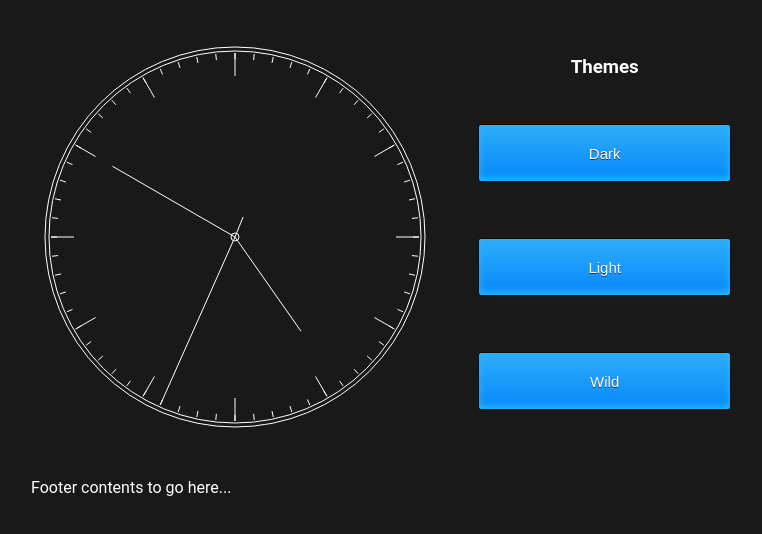
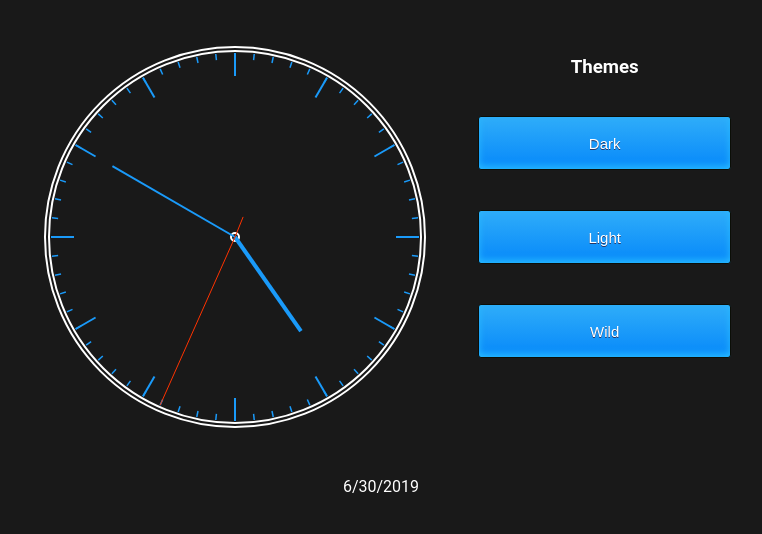
Before and after one commit to rustyabbott/clock, a plain HTML site: page index.html in a window 1280 px wide. Shown: the part 106-640 px from the top of the page, without its empty margins (259-1021 px from the left). Drawn offline with Linux system fonts and the light colour scheme.

Commit message:
Tweak Light & Dark themes, add date to footer

```diff
--- a/css/styles.css
+++ b/css/styles.css
@@ -46,23 +46,19 @@ canvas {
 }
 
 button {
-  width: 28%;
-  height: 48px;
+  width: 22%;
+  height: 44px;
   margin: 0 auto;
 }
 
 .dark {
-  -moz-box-shadow:inset 0px -3px 7px 0px #29bbff;
 	-webkit-box-shadow:inset 0px -3px 7px 0px #29bbff;
 	box-shadow:inset 0px -3px 7px 0px #29bbff;
 	background:-moz-linear-gradient(top, #2dabf9 5%, #0688fa 100%);
 	background:-webkit-linear-gradient(top, #2dabf9 5%, #0688fa 100%);
-	background:-o-linear-gradient(top, #2dabf9 5%, #0688fa 100%);
-	background:-ms-linear-gradient(top, #2dabf9 5%, #0688fa 100%);
 	background:linear-gradient(to bottom, #2dabf9 5%, #0688fa 100%);
-	filter:progid:DXImageTransform.Microsoft.gradient(startColorstr='#2dabf9', endColorstr='#0688fa',GradientType=0);
+
 	background-color:#2dabf9;
-	-moz-border-radius:3px;
 	-webkit-border-radius:3px;
 	border-radius:3px;
 	border:1px solid #0b0e07;
@@ -79,10 +75,7 @@ button {
 .dark:hover {
 	background:-moz-linear-gradient(top, #0688fa 5%, #2dabf9 100%);
 	background:-webkit-linear-gradient(top, #0688fa 5%, #2dabf9 100%);
-	background:-o-linear-gradient(top, #0688fa 5%, #2dabf9 100%);
-	background:-ms-linear-gradient(top, #0688fa 5%, #2dabf9 100%);
 	background:linear-gradient(to bottom, #0688fa 5%, #2dabf9 100%);
-	filter:progid:DXImageTransform.Microsoft.gradient(startColorstr='#0688fa', endColorstr='#2dabf9',GradientType=0);
 	background-color:#0688fa;
 }
 
@@ -92,17 +85,12 @@ button {
 }
 
 .light {
-	-moz-box-shadow:inset 0px 1px 0px 0px #ffffff;
 	-webkit-box-shadow:inset 0px 1px 0px 0px #ffffff;
 	box-shadow:inset 0px 1px 0px 0px #ffffff;
 	background:-moz-linear-gradient(top, #f9f9f9 5%, #e9e9e9 100%);
 	background:-webkit-linear-gradient(top, #f9f9f9 5%, #e9e9e9 100%);
-	background:-o-linear-gradient(top, #f9f9f9 5%, #e9e9e9 100%);
-	background:-ms-linear-gradient(top, #f9f9f9 5%, #e9e9e9 100%);
 	background:linear-gradient(to bottom, #f9f9f9 5%, #e9e9e9 100%);
-	filter:progid:DXImageTransform.Microsoft.gradient(startColorstr='#f9f9f9', endColorstr='#e9e9e9',GradientType=0);
 	background-color:#f9f9f9;
-	-moz-border-radius:6px;
 	-webkit-border-radius:6px;
 	border-radius:6px;
 	border:1px solid #dcdcdc;
@@ -116,23 +104,25 @@ button {
 	text-decoration:none;
 	text-shadow:0px 1px 0px #ffffff;
 }
+
 .light:hover {
 	background:-moz-linear-gradient(top, #e9e9e9 5%, #f9f9f9 100%);
 	background:-webkit-linear-gradient(top, #e9e9e9 5%, #f9f9f9 100%);
-	background:-o-linear-gradient(top, #e9e9e9 5%, #f9f9f9 100%);
-	background:-ms-linear-gradient(top, #e9e9e9 5%, #f9f9f9 100%);
 	background:linear-gradient(to bottom, #e9e9e9 5%, #f9f9f9 100%);
-	filter:progid:DXImageTransform.Microsoft.gradient(startColorstr='#e9e9e9', endColorstr='#f9f9f9',GradientType=0);
 	background-color:#e9e9e9;
 }
+
 .light:active {
 	position:relative;
 	top:1px;
 }
 
-
 footer {
   grid-area: footer;
+}
+
+#date {
+  text-align: center;
 }
 
 @media screen and (min-width: 640px) {
@@ -145,7 +135,7 @@ footer {
   button {
     display: block;
     width: 100%;
-    height: 58px;
-    margin: 28px 0;
+    height: 54px;
+    margin: 20px 0;
   }
 }
--- a/index.html
+++ b/index.html
@@ -25,7 +25,7 @@
         </button>
       </aside>
       <footer>
-        Footer contents to go here...
+        <div id="date"></div>
       </footer>
     </div>
     <script src="js/scripts.js"></script>
--- a/js/scripts.js
+++ b/js/scripts.js
@@ -5,20 +5,25 @@ let secondHandLength = canvas.width / 2 - 16;
 let toggleDark = true;
 let toggleLight = false;
 let toggleWild = false;
-
+let footerDate = new Date();
+let dd = footerDate.getDate();
+let mm = footerDate.getMonth() + 1;
+let yyyy = footerDate.getFullYear();
 
 // Paint canvas every second
 setInterval(paintCanvas, 1000);
 
+// Main canvas function
 function paintCanvas() {
   let date = new Date();
 
   // Clear the canvas
   ctx.clearRect(0, 0, canvas.width, canvas.height);
 
+  // Toggle clock styles based on theme
   if (toggleLight === true) {
     ctx.strokeStyle = '#000';
-  } else {
+  } else if (toggleDark === true){
     ctx.strokeStyle = '#fff';
   }
 
@@ -35,12 +40,14 @@ function paintCanvas() {
   function outerCircleOut() {
     ctx.beginPath();
     ctx.arc(canvas.width / 2, canvas.height / 2, canvas.width / 2 - 10, 0, Math.PI * 2);
+    ctx.lineWidth = 2;
     ctx.stroke();
   }
 
   function outerCircleIn() {
     ctx.beginPath();
     ctx.arc(canvas.width / 2, canvas.height / 2, canvas.width / 2 - 14, 0, Math.PI * 2);
+    ctx.lineWidth = 2;
     ctx.stroke();
   }
 
@@ -48,7 +55,24 @@ function paintCanvas() {
   function centerCircle() {
     ctx.beginPath();
     ctx.arc(canvas.width / 2, canvas.height / 2, 4, 0, Math.PI * 2);
+    ctx.lineWidth = 2;
     ctx.stroke();
+  }
+
+  // Draw the minute notches
+  function minuteNotches() {
+    for (let i = 0; i < 60; i++) {
+      let angle = (i - 3) * (Math.PI * 2) / 60;
+      ctx.beginPath();
+      let x1 = canvas.width / 2 + Math.cos(angle) * secondHandLength;
+      let y1 = canvas.width / 2 + Math.sin(angle) * secondHandLength;
+      let x2 = canvas.width / 2 + Math.cos(angle) * (secondHandLength - secondHandLength / 30);
+      let y2 = canvas.width / 2 + Math.sin(angle) * (secondHandLength - secondHandLength / 30);
+      ctx.moveTo(x1, y1);
+      ctx.lineTo(x2, y2);
+      ctx.lineWidth = 1.5;
+      ctx.stroke();
+    }
   }
 
   // Draw the hour notches
@@ -62,21 +86,12 @@ function paintCanvas() {
       let y2 = canvas.height / 2 + Math.sin(angle) * (secondHandLength - secondHandLength / 8);
       ctx.moveTo(x1, y1);
       ctx.lineTo(x2, y2);
-      ctx.stroke();
-    }
-  }
-
-  // Draw the minute notches
-  function minuteNotches() {
-    for (let i = 0; i < 60; i++) {
-      let angle = (i - 3) * (Math.PI * 2) / 60;
-      ctx.beginPath();
-      let x1 = canvas.width / 2 + Math.cos(angle) * secondHandLength;
-      let y1 = canvas.width / 2 + Math.sin(angle) * secondHandLength;
-      let x2 = canvas.width / 2 + Math.cos(angle) * (secondHandLength - secondHandLength / 30);
-      let y2 = canvas.width / 2 + Math.sin(angle) * (secondHandLength - secondHandLength / 30);
-      ctx.moveTo(x1, y1);
-      ctx.lineTo(x2, y2);
+      if (toggleDark === true) {
+        ctx.strokeStyle = '#1a9af9';
+      } else if (toggleLight === true) {
+        ctx.strokeStyle = '#000';
+      }
+      ctx.lineWidth = 2;
       ctx.stroke();
     }
   }
@@ -89,6 +104,7 @@ function paintCanvas() {
     ctx.beginPath();
     ctx.moveTo(canvas.width / 2, canvas.height / 2);
     ctx.lineTo((canvas.width / 2 + Math.cos(angle) * secondHandLength / 1.6), canvas.height / 2 + Math.sin(angle) * secondHandLength / 1.6);
+    ctx.lineWidth = 4;
     ctx.stroke();
   }
 
@@ -97,11 +113,11 @@ function paintCanvas() {
     let hour = date.getHours();
     let min = date.getMinutes();
     let sec = date.getSeconds();
-    console.log('The time is ' + hour + ':' + min + ':' + sec);
     let angle = ((Math.PI * 2) * (min / 60) - ((Math.PI * 2)) / 4);
     ctx.beginPath();
     ctx.moveTo(canvas.width / 2, canvas.height / 2);
     ctx.lineTo((canvas.width / 2 + Math.cos(angle) * secondHandLength / 1.3), canvas.height / 2 + Math.sin(angle) * secondHandLength / 1.3);
+    ctx.lineWidth = 2;
     ctx.stroke();
   }
 
@@ -114,6 +130,8 @@ function paintCanvas() {
     ctx.lineTo((canvas.width / 2 - Math.cos(angle) * 20), canvas.height / 2 - Math.sin(angle) * 22);
     ctx.moveTo(canvas.width / 2, canvas.height / 2);
     ctx.lineTo((canvas.width / 2 + Math.cos(angle) * secondHandLength), canvas.height / 2 + Math.sin(angle) * secondHandLength);
+    ctx.lineWidth = 1;
+    ctx.strokeStyle = '#ff3300';
     ctx.stroke();
   }
 }
@@ -141,3 +159,5 @@ function lightTheme() {
     button[i].className = 'light';
   }
 }
+
+document.getElementById('date').innerHTML = mm + '/' + dd + '/' + yyyy;
```
